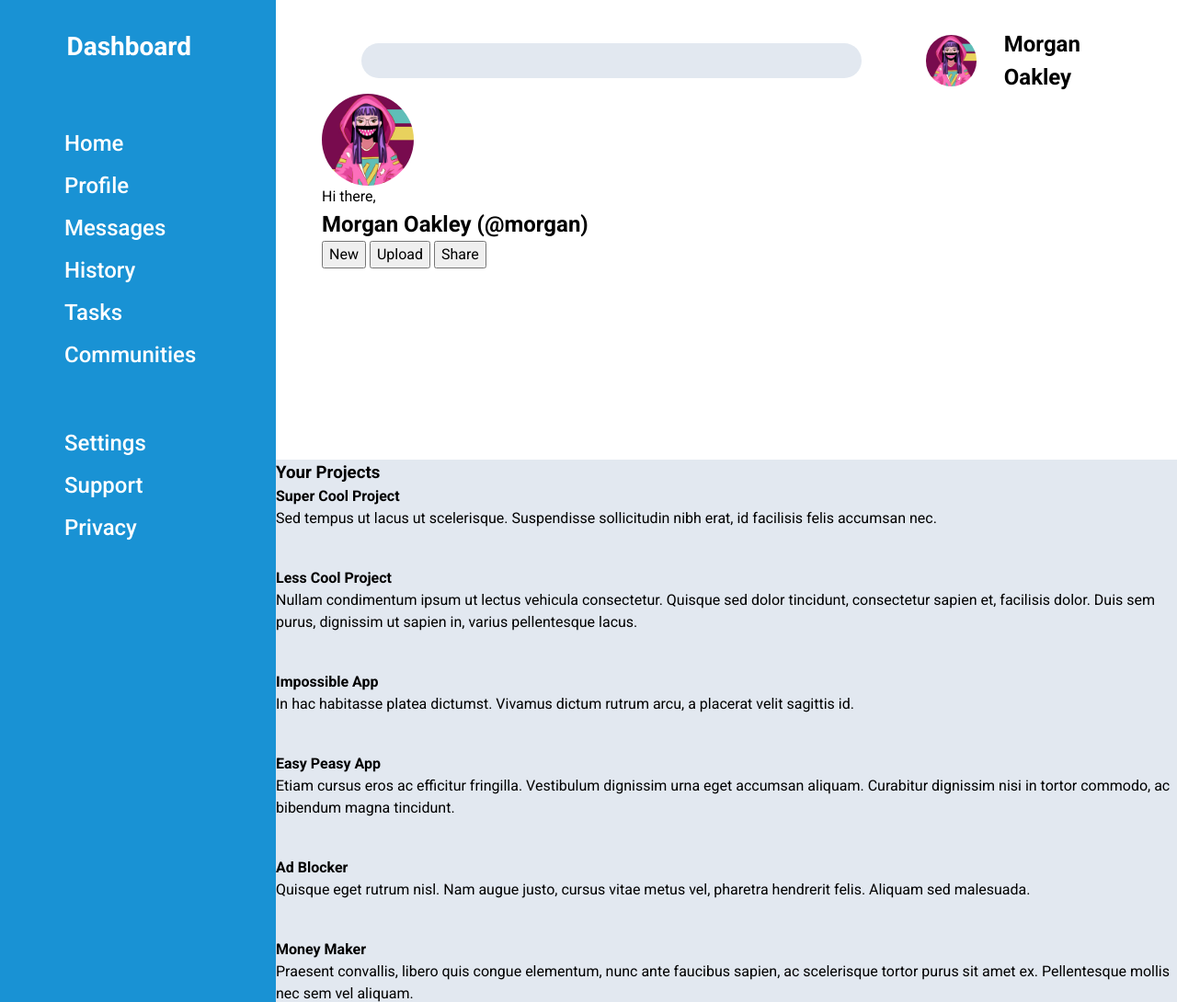
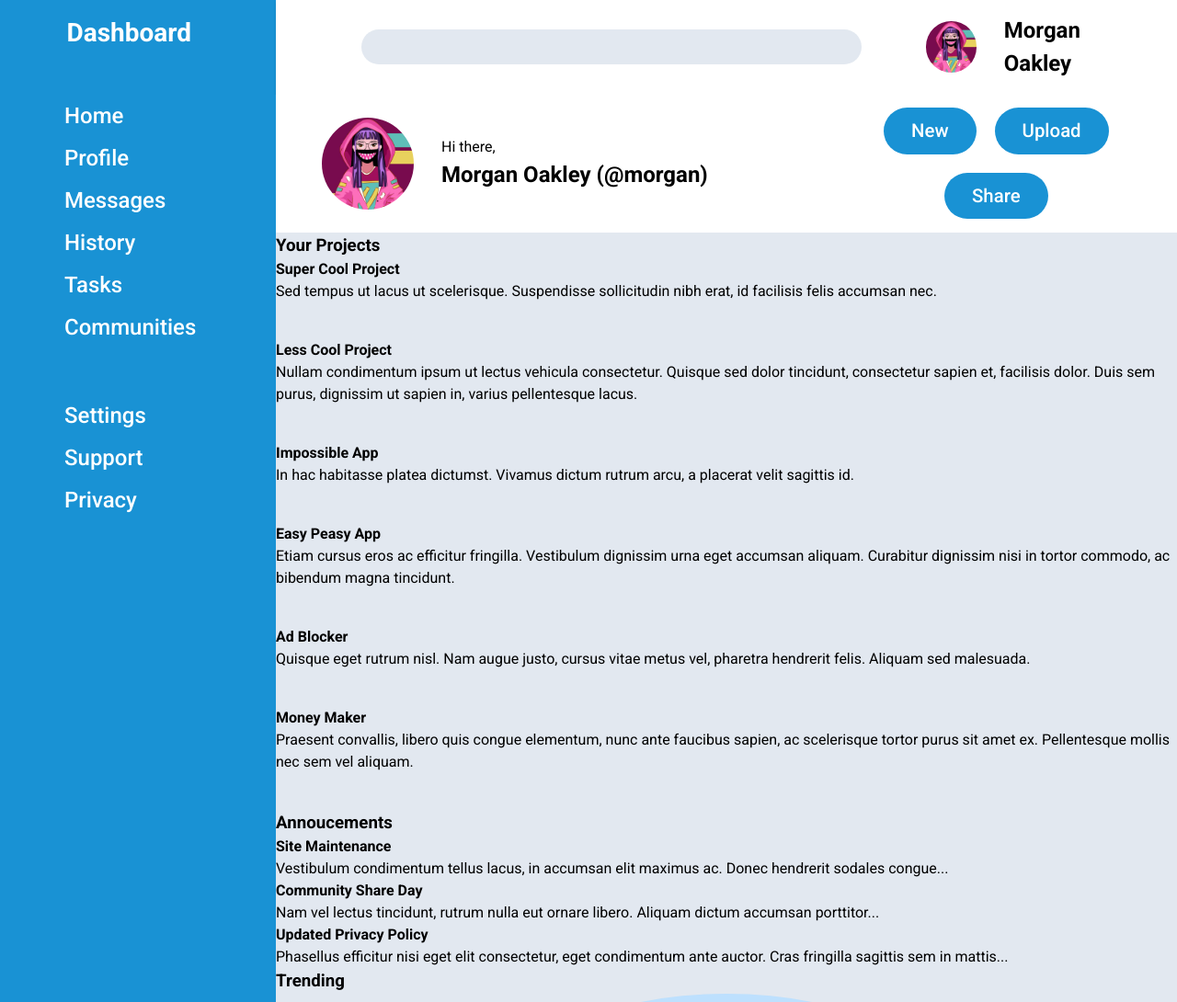
Before and after one commit to ElenaWikoff/odin-admin-dashboard, a plain HTML site: page index.html in a window 1280 px wide. Shown: the top 1090 px of the page at 92% size. Drawn offline with Linux system fonts and the light colour scheme; a web font is replaced by a local one.

Commit message:
Add styles for bottom header and buttons

```diff
--- a/styles.css
+++ b/styles.css
@@ -40,6 +40,14 @@ body {
     object-fit: cover;
 }
 
+.button-group {
+    display: flex;
+    flex-flow: row wrap;
+    justify-content: center;
+    align-items: center;
+    gap: 20px;
+}
+
 .btn {
     cursor: pointer;
 }
@@ -53,7 +61,22 @@ body {
     transition: all 0.1s ease;
 }
 
-.btn.btn-icon:focus,
+.btn.btn-primary {
+    border-radius: 30px;
+    color: white;
+    background-color: var(--blue);
+    border: none;
+    padding: 10px 30px;
+    font-size: 1.275rem;
+    font-weight: 500;
+    transition: all 0.1s ease;
+}
+
+.btn.btn-primary:active,
+.btn.btn-primary:hover {
+    background-color: var(--blue-hover);
+}
+
 .btn.btn-icon:active,
 .btn.btn-icon:hover {
     color: var(--blue);
@@ -64,7 +87,7 @@ body {
 .dashboard {
     display: grid;
     grid-template-columns: 300px 10fr;
-    grid-template-rows: 500px 1fr;
+    grid-template-rows: auto 1fr;
 }
 
 /* Sidebar */
@@ -85,7 +108,7 @@ body {
     grid-template-columns: 1fr 5fr;
     place-content: flex-start;
     gap: 15px;
-    padding: 30px 15px;
+    padding: 15px;
     cursor: pointer;
 }
 
@@ -146,7 +169,8 @@ body {
     grid-column: 3 / -1;
     grid-row: 1;
     background-color: white;
-    padding: 30px 50px;
+    padding: 15px 50px;
+    box-shadow: rgba(0, 0, 0, 0.75) 2.4px 2.4px 3.2px;
 }
 
 .header .main-header {
@@ -195,6 +219,19 @@ body {
     max-width: 60px;
 }
 
+.header .sub-header {
+    margin-top: 30px;
+    display: grid;
+    grid-template-columns: 4fr 2fr;
+    align-items: center;
+}
+
+.header .sub-header .profile-container {
+    display: flex;
+    align-items: center;
+    gap: 30px;
+}
+
 .header .sub-header .profile-circle {
     max-width: 100px;
 }
```
